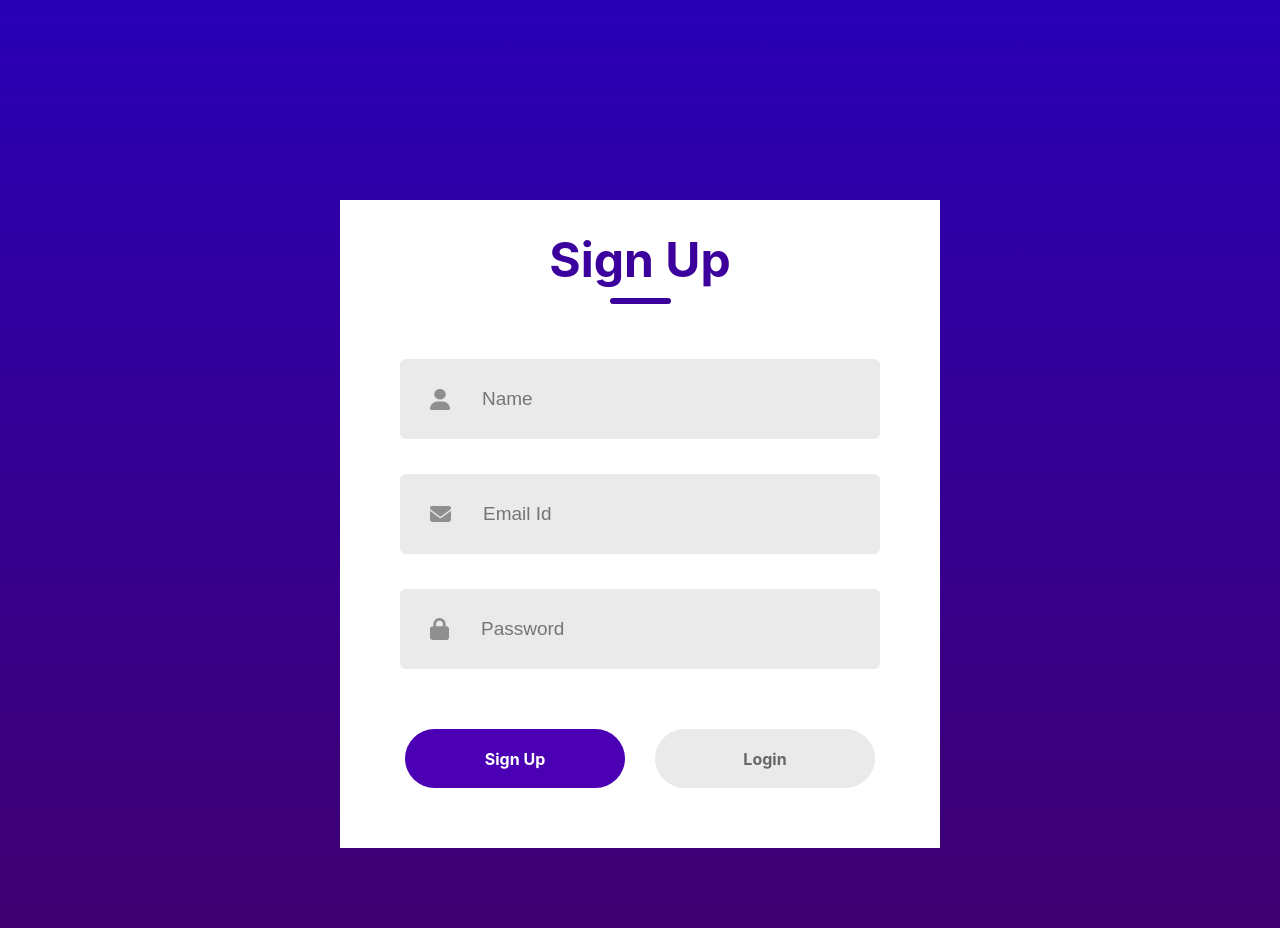
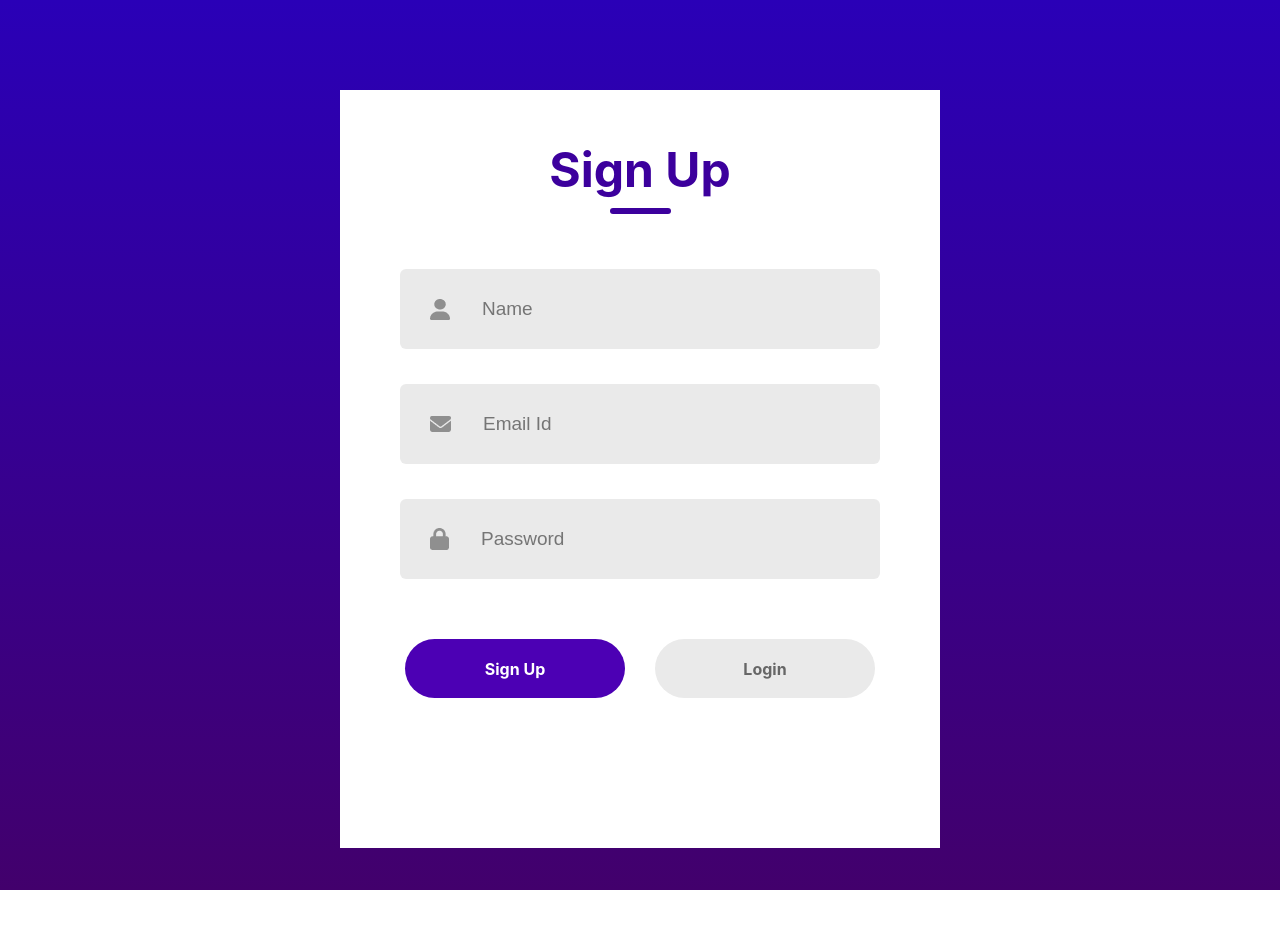
Before and after one commit to xiangchen-stat/MemoMind, a React (Create React App) app: page / in a window 1280 px wide. Shown: the top 928 px of the page. After the commit the page ends 890 px from the top, so only its background shows below. Built offline with nearby package versions, Linux system fonts and the light colour scheme.

Commit message:
Update LoginSignup.css

```diff
--- a/src/Components/LoginSignup/LoginSignup.css
+++ b/src/Components/LoginSignup/LoginSignup.css
@@ -2,7 +2,8 @@
     display: flex;
     flex-direction: column;
     margin: auto;
-    margin-top: 200px;
+    margin-top: 90px;
+    margin-bottom: 90px;
     width: 600px;
     background: #fff;
     padding-bottom: 0px;
@@ -14,7 +15,7 @@
     align-items: center;
     gap: 9px;
     width: 100%;
-    margin-top: 30px;
+    margin-top: 50px;
 }
 
 .text{
@@ -90,6 +91,7 @@
     border-radius: 50px;
     font-weight: 700;
     cursor:pointer;
+    margin-bottom: 90px;
 }
 
 .gray{
```
